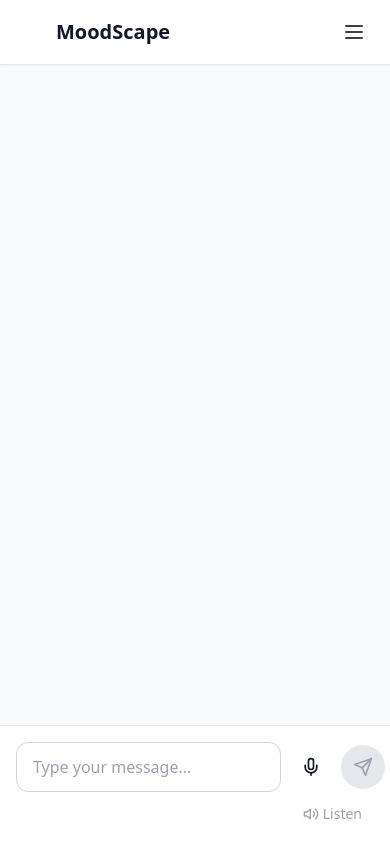
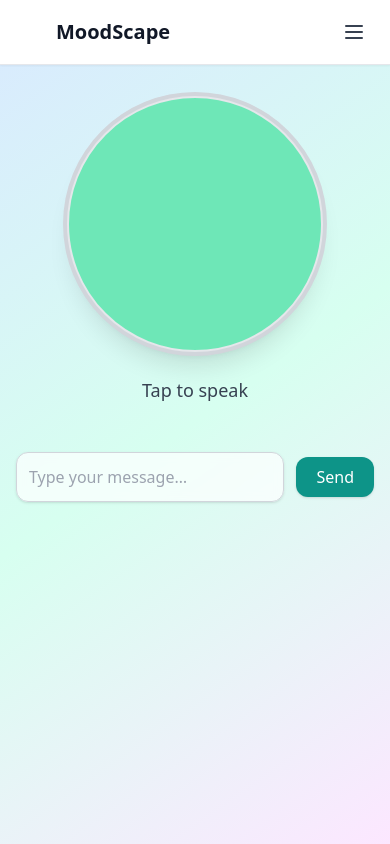
Before and after one commit to earllawrence-D/MoodScape, a React (Vite) app in the folder frontend/: page /chat in a window 390 px wide. Built offline with nearby package versions, Linux system fonts and the light colour scheme; sample sign-in values are in the browser's storage.

Commit message:
refactor: Update AIChat component with improved mobile voice support
- Restore original functionality with mobile optimizations
- Maintain responsive UI layout and visual feedback
- Add secure context check for mobile devices

```diff
--- a/frontend/src/pages/AIChat.jsx
+++ b/frontend/src/pages/AIChat.jsx
@@ -1,101 +1,27 @@
-import { useState, useRef, useEffect } from "react";
+import { useState, useRef } from "react";
 import { aiAPI } from "../utils/api";
 import { useVoice } from "../hooks/useVoice";
 import Navbar from "../components/Navbar";
 import { sanitizeForTTS } from "../utils/sanitizeForTTS";
-import { Mic, MicOff, Send, Volume2, VolumeX } from 'lucide-react';
 
 const AIChat = () => {
   const [input, setInput] = useState("");
   const [isListening, setIsListening] = useState(false);
-  const [isSpeaking, setIsSpeaking] = useState(false);
   const [volumes, setVolumes] = useState(new Array(7).fill(0));
   const [currentSentence, setCurrentSentence] = useState("");
-  const [isMobile, setIsMobile] = useState(false);
-  const [ttsSupported, setTtsSupported] = useState(true);
-  const [ttsPermission, setTtsPermission] = useState('prompt');
 
   const audioRef = useRef(null);
   const analyserRef = useRef(null);
   const dataArrayRef = useRef(null);
   const recognitionRef = useRef(null);
   const animationFrameRef = useRef(null);
-  const inputRef = useRef(null);
 
-  const { speakText, stopSpeaking, isSpeaking: isTtsSpeaking } = useVoice();
-
-  // Stop listening function
-  const stopListening = () => {
-    try {
-      if (recognitionRef.current) {
-        recognitionRef.current.stop();
-      }
-      if (animationFrameRef.current) {
-        cancelAnimationFrame(animationFrameRef.current);
-      }
-      if (audioRef.current) {
-        audioRef.current.close();
-      }
-    } catch (error) {
-      console.error('Error stopping recognition:', error);
-    } finally {
-      setIsListening(false);
-    }
-  };
-
-  // Check if device is mobile and TTS support
-  useEffect(() => {
-    const checkMobile = () => {
-      const isMobileDevice = /Android|webOS|iPhone|iPad|iPod|BlackBerry|IEMobile|Opera Mini/i.test(navigator.userAgent);
-      setIsMobile(isMobileDevice);
-
-      // Check TTS support
-      if (!('speechSynthesis' in window) || !('SpeechRecognition' in window || 'webkitSpeechRecognition' in window)) {
-        setTtsSupported(false);
-      }
-
-      // Check TTS permission state if supported
-      if (navigator.permissions && navigator.permissions.query) {
-        navigator.permissions.query({ name: 'microphone' })
-          .then(permissionStatus => {
-            setTtsPermission(permissionStatus.state);
-            permissionStatus.onchange = () => setTtsPermission(permissionStatus.state);
-          });
-      }
-    };
-
-    checkMobile();
-
-    // Cleanup
-    return () => {
-      stopListening();
-      stopSpeaking();
-    };
-  }, [stopSpeaking]);
-
-  // Update speaking state
-  useEffect(() => {
-    setIsSpeaking(isTtsSpeaking);
-  }, [isTtsSpeaking]);
+  const { speakText, stopSpeaking } = useVoice();
 
   // Speak text with TTS
   const speakResponse = async (text) => {
-    if (!ttsSupported) {
-      console.warn('TTS not supported on this device');
-      return;
-    }
-
-    try {
     const clean = sanitizeForTTS(text);
     await speakText(clean);
-    } catch (error) {
-      console.error('Error with TTS:', error);
-      // Fallback to native speech synthesis if custom hook fails
-      if (window.speechSynthesis) {
-        const utterance = new SpeechSynthesisUtterance(text);
-        window.speechSynthesis.speak(utterance);
-      }
-    }
   };
 
   // -----------------------------
@@ -151,44 +77,26 @@ const AIChat = () => {
   // -----------------------------
   const startEqualizerMic = async () => {
     try {
-      // Check for iOS/Safari
-      const isIOS = /iPad|iPhone|iPod/.test(navigator.userAgent) && !window.MSStream;
+      const stream = await navigator.mediaDevices.getUserMedia({ audio: true });
+      audioRef.current = new AudioContext();
+      const source = audioRef.current.createMediaStreamSource(stream);
 
-      if (isIOS) {
-        // For iOS, use a simple pulsing animation instead of microphone input
-        let direction = 1;
-        let value = 0.2;
+      analyserRef.current = audioRef.current.createAnalyser();
+      analyserRef.current.fftSize = 256;
 
-        const updateEqualizer = () => {
-          value += 0.02 * direction;
-          if (value > 0.8) direction = -1;
-          if (value < 0.2) direction = 1;
+      dataArrayRef.current = new Uint8Array(analyserRef.current.frequencyBinCount);
+      source.connect(analyserRef.current);
 
-          setVolumes(new Array(7).fill(0).map((_, i) =>
-            Math.max(0, value + (Math.random() * 0.2 - 0.1))
-          ));
-
-          animationFrameRef.current = requestAnimationFrame(updateEqualizer);
+      animateBars();
+    } catch (err) {
+      console.log("Mic analyzer error:", err);
+    }
   };
 
-        updateEqualizer();
-        return;
-      }
+  const animateBars = () => {
+    if (!isListening) return;
+    animationFrameRef.current = requestAnimationFrame(animateBars);
 
-      // For non-iOS devices, use the microphone input
-      const stream = await navigator.mediaDevices.getUserMedia({ audio: true });
-      const audioContext = new (window.AudioContext || window.webkitAudioContext)();
-      const analyser = audioContext.createAnalyser();
-      const source = audioContext.createMediaStreamSource(stream);
-      source.connect(analyser);
-      analyser.fftSize = 64;
-
-      analyserRef.current = analyser;
-      audioRef.current = audioContext;
-      dataArrayRef.current = new Uint8Array(analyser.frequencyBinCount);
-
-      const updateEqualizer = () => {
-        if (!analyserRef.current) return;
     analyserRef.current.getByteFrequencyData(dataArrayRef.current);
 
     const barValues = [];
@@ -199,211 +107,134 @@ const AIChat = () => {
     }
 
     setVolumes((prev) => prev.map((v, i) => v + (barValues[i] - v) * 0.3));
-        animationFrameRef.current = requestAnimationFrame(updateEqualizer);
-      };
-
-      updateEqualizer();
-    } catch (err) {
-      console.error("Error accessing microphone:", err);
-      // Fallback to simple animation if microphone access fails
-      let direction = 1;
-      let value = 0.2;
-
-      const updateEqualizer = () => {
-        value += 0.02 * direction;
-        if (value > 0.8) direction = -1;
-        if (value < 0.2) direction = 1;
-
-        setVolumes(new Array(7).fill(0).map((_, i) =>
-          Math.max(0, value + (Math.random() * 0.2 - 0.1))
-        ));
-
-        animationFrameRef.current = requestAnimationFrame(updateEqualizer);
-      };
-
-      updateEqualizer();
-    }
   };
 
   // -----------------------------
   // STT / Listening Toggle
   // -----------------------------
-  const toggleListening = async () => {
+  const toggleListening = () => {
     if (isListening) {
-      stopListening();
+      recognitionRef.current?.stop();
+      stopSpeaking();
+      setIsListening(false);
+      setCurrentSentence("");
+      audioRef.current?.close();
+      cancelAnimationFrame(animationFrameRef.current);
+      setVolumes(new Array(7).fill(0));
       return;
     }
 
-    try {
-      // Request microphone permission on mobile
-      if (isMobile && navigator.mediaDevices && navigator.mediaDevices.getUserMedia) {
-        const stream = await navigator.mediaDevices.getUserMedia({ audio: true });
-        stream.getTracks().forEach(track => track.stop());
-      }
+    // Check for secure context on mobile
+    const isSecure = window.isSecureContext ||
+                    window.location.protocol === 'https:' ||
+                    window.location.hostname === 'localhost' ||
+                    window.location.hostname === '127.0.0.1';
 
-      startListening();
-    } catch (error) {
-      console.error('Microphone access denied:', error);
-      alert('Please allow microphone access to use voice input.');
-    }
-  };
-
-  const startListening = () => {
-    const SpeechRecognition = window.SpeechRecognition || window.webkitSpeechRecognition;
-
-    if (!SpeechRecognition) {
-      alert('Your browser does not support speech recognition. Please use Chrome, Edge, or Safari on iOS 14+.');
+    if (!isSecure) {
+      alert('Voice input requires a secure context (HTTPS) on mobile devices. Please use the text input instead.');
       return;
     }
 
-    try {
-      recognitionRef.current = new SpeechRecognition();
-      recognitionRef.current.continuous = false; // Changed to false for better mobile compatibility
-      recognitionRef.current.interimResults = true;
-      recognitionRef.current.lang = 'en-US';
+    const SpeechRecognition = window.SpeechRecognition || window.webkitSpeechRecognition;
+    if (!SpeechRecognition) {
+      alert("Speech recognition is not supported in your browser.");
+      return;
+    }
 
-      recognitionRef.current.onresult = (event) => {
-        const transcript = Array.from(event.results)
-          .map(result => result[0]?.transcript || '')
-          .join('');
+    const recognizer = new SpeechRecognition();
+    recognizer.continuous = false;
+    recognizer.interimResults = false;
+    recognizer.lang = "en-US";
 
-        setInput(prev => prev ? `${prev} ${transcript}` : transcript);
+    recognizer.onstart = () => {
+      setIsListening(true);
+      startEqualizerMic();
     };
 
-      recognitionRef.current.onerror = (event) => {
-        console.error('Speech recognition error', event.error);
-        if (event.error === 'not-allowed') {
-          alert('Microphone access was denied. Please allow microphone access in your browser settings.');
-        }
-        stopListening();
+    recognizer.onend = () => {
+      setIsListening(false);
+      stopSpeaking();
+      audioRef.current?.close();
+      cancelAnimationFrame(animationFrameRef.current);
+      setVolumes(new Array(7).fill(0));
     };
 
-      recognitionRef.current.onend = () => {
-        if (isListening) {
-          // On mobile, we don't auto-restart to save battery
-          if (!isMobile) {
-            recognitionRef.current.start();
-          } else {
-            setIsListening(false);
-          }
-        }
+    recognizer.onresult = (event) => {
+      const transcript = event.results[0][0].transcript;
+      if (transcript) sendMessage(transcript);
     };
 
-      recognitionRef.current.start();
-      setIsListening(true);
-    } catch (error) {
-      console.error('Error initializing speech recognition:', error);
-      alert('Error initializing speech recognition. Please try again.');
-    }
+    recognizer.start();
+    recognitionRef.current = recognizer;
   };
 
+  // -----------------------------
+  // UI
+  // -----------------------------
+  const circleColor = "#6EE7B7";
+  const lineColor = "#FFFFFF";
+
   return (
-    <div className="min-h-screen bg-gray-50 pb-24 md:pb-6">
+    <div
+      className="min-h-screen flex flex-col items-center px-4"
+      style={{ background: "linear-gradient(145deg, #d9e9ff, #d7fff0, #fce7ff)" }}
+    >
       <Navbar />
-      <div className="max-w-4xl mx-auto px-4 py-6">
-        {/* Chat messages */}
-        <div className="mb-4 space-y-4">
-          {/* Messages will be displayed here */}
-        </div>
-      </div>
 
-      {/* Input area - Fixed at bottom on mobile, relative on desktop */}
-      <div className="fixed bottom-0 left-0 right-0 bg-white border-t border-gray-200 p-4 shadow-lg md:relative md:border-t-0 md:shadow-none">
-        <div className="max-w-4xl mx-auto flex flex-col space-y-2">
-          {/* Visualizer for when listening */}
-          {isListening && (
-            <div className="flex justify-center items-center space-x-1 h-8 mb-2">
-              {volumes.map((volume, i) => (
+      {/* Listening Circle */}
+      <div className="mt-24 relative cursor-pointer select-none" onClick={toggleListening}>
+        <div
+          className={`relative w-64 h-64 rounded-full shadow-xl border-2 flex items-center justify-center transition-all duration-500
+          ${isListening ? "ring-8 ring-teal-300 animate-pulse" : "ring-4 ring-gray-300"}`}
+          style={{ background: circleColor }}
+        >
+          <div className="flex items-center gap-3 h-48">
+            {volumes.map((value, i) => (
               <div
                 key={i}
-                  className="w-1 bg-primary-500 rounded-full transition-all duration-100"
+                className="w-3 rounded-full bg-white transition-transform duration-150 ease-out"
                 style={{
-                    height: `${5 + Math.random() * 20}%`,
-                    transform: `scaleY(${isListening ? 1 + Math.random() * 2 : 1})`,
+                  height: `${value * 120}px`,
+                  transform: `translateY(${60 - value * 60}px)`,
+                  background: lineColor,
                 }}
               />
             ))}
           </div>
+        </div>
+
+        {/* Text */}
+        <p className="text-center mt-6 text-lg font-medium text-gray-700">
+          {isListening ? "Listening…" : "Tap to speak"}
+        </p>
+      </div>
+
+      {/* Spoken AI Sentence */}
+      {currentSentence && (
+        <div className="mt-4 p-3 bg-white/90 rounded-xl shadow max-w-md text-center">
+          {currentSentence}
+        </div>
       )}
 
-          <div className="flex items-center space-x-2">
+      {/* Input */}
+      <form
+        className="mt-12 flex items-center gap-3 w-full max-w-lg"
+        onSubmit={(e) => {
+          e.preventDefault();
+          sendMessage(input);
+          setInput("");
+        }}
+      >
         <input
-              ref={inputRef}
-              type="text"
+          className="flex-1 p-3 rounded-xl shadow bg-white/70 border border-gray-300 backdrop-blur-sm"
+          placeholder="Type your message…"
           value={input}
           onChange={(e) => setInput(e.target.value)}
-              placeholder={isMobile ? "Type or tap mic..." : "Type your message..."}
-              className="flex-1 px-4 py-3 md:py-2 border border-gray-300 rounded-full focus:outline-none focus:ring-2 focus:ring-primary-500 focus:border-transparent text-base"
-              onKeyPress={(e) => e.key === 'Enter' && input.trim() && sendMessage(input)}
-              aria-label="Message input"
         />
-
-            {/* Voice input button */}
-            <button
-              onClick={toggleListening}
-              disabled={!ttsSupported}
-              className={`p-3 rounded-full transition-colors ${
-                isListening
-                  ? 'bg-red-500 text-white'
-                  : ttsSupported
-                    ? 'bg-primary-100 text-primary-600 hover:bg-primary-200'
-                    : 'bg-gray-200 text-gray-400 cursor-not-allowed'
-              }`}
-              aria-label={isListening ? 'Stop listening' : 'Start voice input'}
-              title={ttsSupported ? (isListening ? 'Stop listening' : 'Voice input') : 'Voice input not supported'}
-            >
-              {isListening ? <MicOff size={20} /> : <Mic size={20} />}
+        <button className="px-5 py-2 bg-teal-600 text-white rounded-xl hover:bg-teal-700 shadow">
+          Send
         </button>
-
-            {/* Send button */}
-            <button
-              onClick={() => input.trim() && sendMessage(input)}
-              disabled={!input.trim()}
-              className={`p-3 rounded-full transition-colors ${
-                input.trim()
-                  ? 'bg-primary-500 text-white hover:bg-primary-600'
-                  : 'bg-gray-200 text-gray-400 cursor-not-allowed'
-              }`}
-              aria-label="Send message"
-            >
-              <Send size={20} />
-            </button>
-          </div>
-
-          {/* TTS Controls */}
-          <div className="flex justify-end items-center space-x-2">
-            <button
-              onClick={() => isSpeaking ? stopSpeaking() : currentSentence && speakResponse(currentSentence)}
-              disabled={!currentSentence}
-              className={`text-sm flex items-center space-x-1 px-3 py-1 rounded-full ${
-                currentSentence
-                  ? 'text-primary-600 hover:bg-primary-50'
-                  : 'text-gray-400'
-              }`}
-              aria-label={isSpeaking ? 'Stop speaking' : 'Read response aloud'}
-            >
-              {isSpeaking ? (
-                <>
-                  <VolumeX size={16} />
-                  <span>Stop</span>
-                </>
-              ) : (
-                <>
-                  <Volume2 size={16} />
-                  <span>Listen</span>
-                </>
-              )}
-            </button>
-          </div>
-
-          {/* Mobile browser notice */}
-          {isMobile && !ttsSupported && (
-            <div className="text-xs text-gray-500 text-center mt-1">
-              Voice input may require Chrome or Safari on iOS 14.3+
-            </div>
-          )}
-        </div>
-      </div>
+      </form>
     </div>
   );
 };
```
Lines whose indentation alone changed are shown as unchanged.
